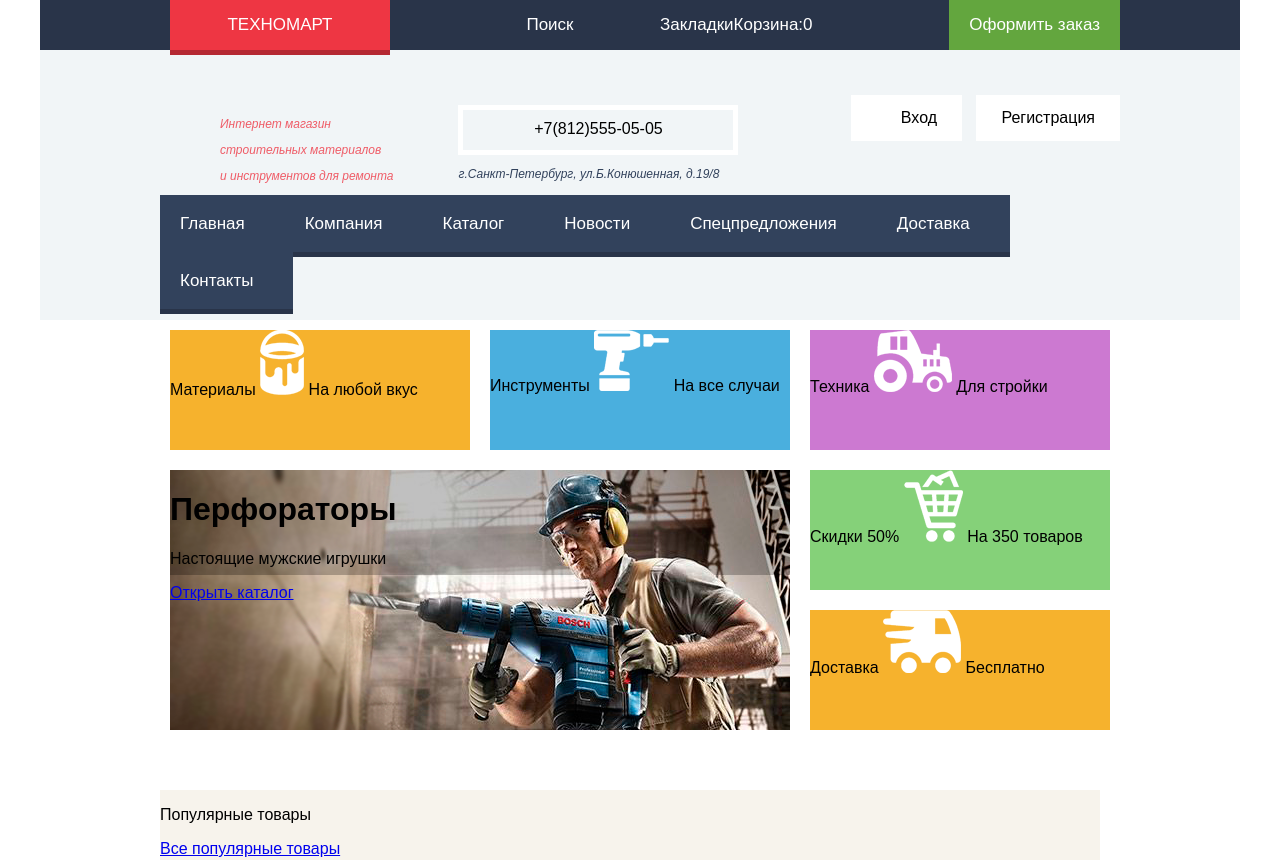
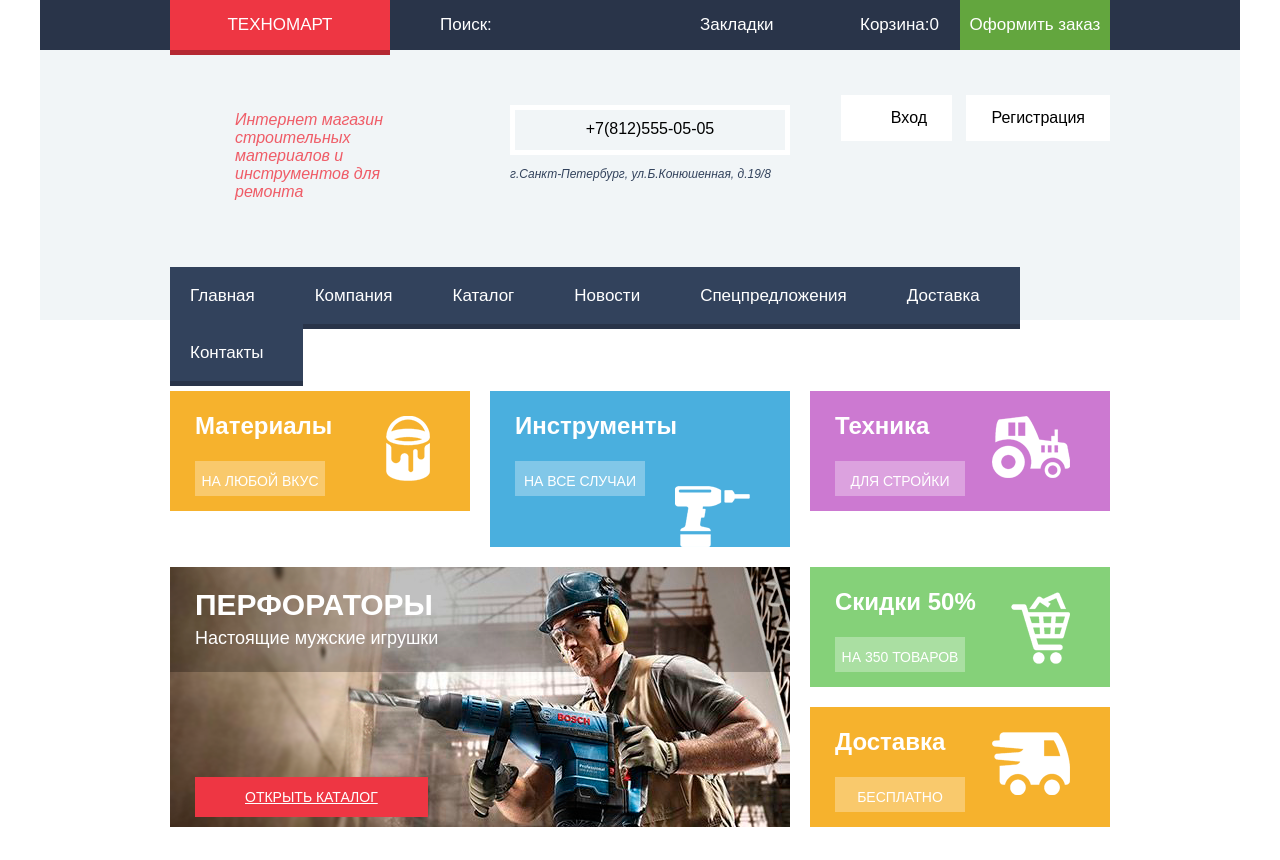
Before and after one commit to Lik2006/156259-technomart, a plain HTML site: page index.html in a window 1280 px wide. Shown: the top 860 px of the page. Drawn offline with Linux system fonts and the light colour scheme; a web font is replaced by a local one.

Commit message:
1.10.02.2016

```diff
--- a/css/style.css
+++ b/css/style.css
@@ -33,7 +33,7 @@ body {
   color: #ffffff;
   text-decoration: none;
   font-size: 17px;
-  text-align: center;
+
 
 
 
@@ -48,6 +48,7 @@ body {
     margin-left: 10px;
     text-transform: uppercase;
     box-shadow: 0 5px 0 0 #b52933;
+    text-align: center;
 }
 .logo:hover {
   background-color:#ca2c37;
@@ -56,6 +57,8 @@ body {
   float: left;
   width: 220px;
   padding-left: 50px;
+  line-height:20px;
+  text-align: left;
 }
 .find:hover {
     background-color: #ffffff;
@@ -63,29 +66,43 @@ body {
   }
 .share{
   float: left;
-
+  width: 100px;
+  padding-left: 40px;
+  line-height:20px;
+  text-align: left;
 }
+.share:hover {
+    background-color: #212a3a;
+  }
 .basket{
   float: left;
-
+  width: 100px;
+  padding-left: 60px;
+  line-height:20px;
+  text-align: left;
 }
+.basket:hover {
+    background-color: #212a3a;
+  }
 .order{
   float: right;
-  padding: 10px 20px;
+  margin-right: 10px;
+  width: 150px;
   background-color: #63a63e;
+  font-size: 17px;
+  line-height: 20px;
   text-align: center;
-  font-size: 20px;
-  line-height: 20px;
-  color: #000000
-  vertical-align: top;
+
+
 }
 .info{
   float: left;
-  padding-top: 55px;
-  margin-left: 60px;
+  width: 210px;
+  padding-top: 45px;
+  padding-left: 75px;
   color: #ef5c67;
   font-style: italic;
-  font-size: 12px;
+  font-size: 16px;
 }
 .contact{
   float: left;
@@ -94,6 +111,7 @@ body {
   width: 270px;
 }
 .contact p{
+
   color: #32425c;
   font-style: italic;
   font-size: 12px;
@@ -109,6 +127,7 @@ body {
 .user-block{
   float: right;
   margin-top: 45px;
+  margin-right: 10px;
   max-width: 280px;
 
 }
@@ -147,6 +166,8 @@ body {
 
 .main-navigation{
   float: left;
+  margin-left: 10px;
+  margin-top: 50px;
   width: 940px;
   min-height: 60px;
 }
@@ -188,13 +209,80 @@ body {
   width: 300px;
   min-height: 120px;
 }
-.performator{
+.content-little h2{
   float: left;
+  padding-left: 25px;
+  font-size: 24px;
+  line-height: 30px;
+  color: #ffffff;
+
+}
+.content-little img{
+  float: right;
+  padding-top: 25px;
+  padding-right: 40px;
+
+}
+.content-little a{
+  float: left;
+  width: 130px;
+  min-height: 25px;
+  margin-left: 25px;
+  background-color: rgba(299, 299, 299, 0.3);
+  font-size: 14px;
+  line-height: 20px;
+  padding-top: 10px;
+  text-transform: uppercase;
+  color: #ffffff;
+
+  text-align: center;
+  text-decoration: none;
+}
+
+.perforator{
+  float: left;
+  position: relative;
   margin: 10px;
   width: 620px;
   min-height: 260px;
   background: url(../img/Perf.png) no-repeat;
 }
+
+.perforator-description{
+  margin-left: 25px;
+  color: #ffffff;
+}
+.perforator-description h1{
+  font-size: 30px;
+  line-height: 36px;
+  text-transform: uppercase;
+  margin-bottom: -15px;
+}
+.perforator-description p{
+  font-size: 18px;
+  line-height: 24px;
+}
+.perf{
+  position: absolute;
+left: 25px;
+top: 210px;
+}
+.button{
+
+  background-color: #ee3643;
+  color: #ffffff;
+  text-align: center;
+  padding:10px 50px;
+  font-size: 14px;
+  line-height: 20px;.
+  text-decoration: none;
+  text-transform: uppercase;
+}
+a .button{
+  text-transform: uppercase;
+  text-decoration: none;
+}
+
 .material{
   background-color: #f6b22d;
 }
--- a/index.html
+++ b/index.html
@@ -13,7 +13,7 @@
      <div class="main-header-top clearfix">
        <div class="container clearfix">
        <a class="logo" href="#">Техномарт </a>
-       <a class="find" href="#">Поиск</a>
+       <a class="find" href="#">Поиск:</a>
        <a class="share" href="#">Закладки</a>
        <a class="basket" href="#">Корзина:0</a>
        <a class="order" href="#">Оформить заказ</a>
@@ -21,7 +21,7 @@
          </div>
          <div class="container clearfix">
         <div class="header-buttom">
-     <div class="info"> <p>Интернет магазин</p><p> строительных материалов </p><p>и инструментов для ремонта</p>
+     <div class="info"> <p>Интернет магазин строительных материалов и инструментов для ремонта</p>
      </div>
      <div class="contact">
        <div class="tel">+7(812)555-05-05</div>
@@ -48,37 +48,41 @@
   </header>
   <main class="container">
     <div class="content">
-      <div class="content-little material new"href="#"> Материалы
+      <div class="content-little material new">
+        <h2>Материалы</h2>
       <img src="img/meterial.png"  alt="">
-      <a class="content-small">На любой вкус
+      <a class="content-small" href="#">На любой вкус
       </a>
     </div>
-    <div class="content-little tool"href="#"> Инструменты
+    <div class="content-little tool">
+      <h2>Инструменты</h2>
       <img src="img/tool.png"  alt="">
-      <a class="content-small">На все случаи
+      <a class="content-small" href="#">На все случаи
       </a>
     </div>
-    <div class="content-little equipment"href="#"> Техника
+    <div class="content-little equipment">
+      <h2>Техника</h2>
       <img src="img/equipment.png"  alt="">
-      <a class="content-small">Для стройки
+      <a class="content-small" href="#">Для стройки
       </a>
     </div>
-    <div class="performator">
-      <div class="performator-description">
-      <h1>Перфораторы</h1>
-      <p>Настоящие мужские игрушки
+    <div class="perforator">
+      <div class="perforator-description">
+      <h1>Перфораторы</h1><p>Настоящие мужские игрушки
       </p>
       </div>
-      <a class="button" href="#">Открыть каталог</a>
+      <a class="perf button" href="#">Открыть каталог</a>
     </div>
-    <div class="content-little discounts"href="#"> Скидки 50%
+    <div class="content-little discounts">
+      <h2>Скидки 50%</h2>
       <img src="img/discounts.png"  alt="">
-      <a class="content-small">На 350 товаров
+      <a class="content-small" href="#">На 350 товаров
       </a>
     </div>
-    <div class="content-little delivery"href="#"> Доставка
+    <div class="content-little delivery">
+      <h2>Доставка</h2>
       <img src="img/delivery.png"  alt="">
-      <a class="content-small">Бесплатно
+      <a class="content-small" href="#">Бесплатно
       </a>
     </div>
       </div>
```
